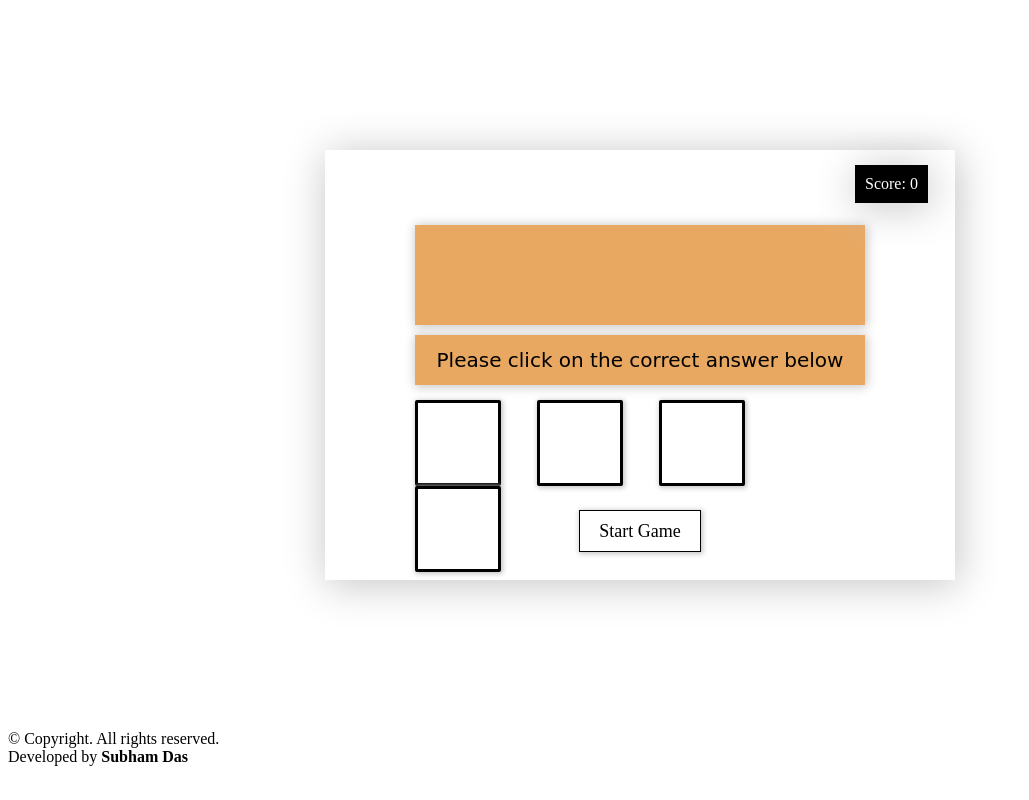
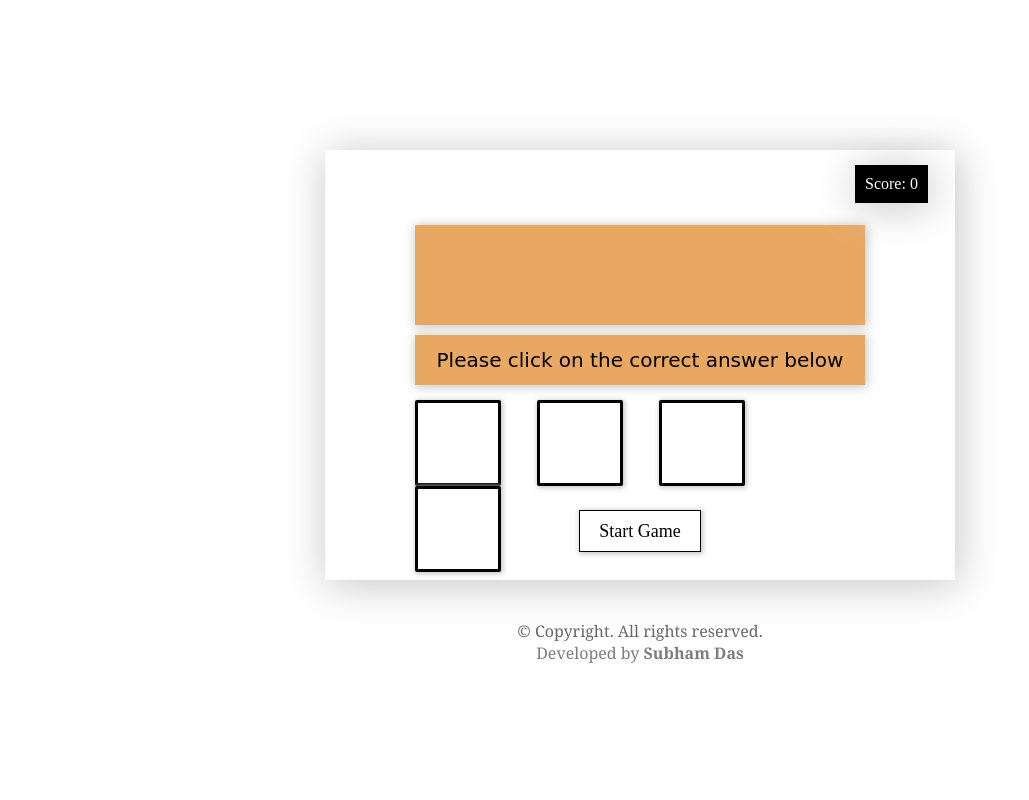
Before and after one commit to das-jishu/code, a plain HTML site: page index.html in a window 1280 px wide. Shown: the whole page, without its empty margins (0-1029 px from the left). Drawn offline with Linux system fonts and the light colour scheme.

Commit message:
Update style.css

```diff
--- a/style.css
+++ b/style.css
@@ -10,7 +10,7 @@ html {
     box-shadow: 2px 4px 40px 1px #c6c6c6;
     -moz-box-shadow: 2px 4px 40px 1px #c6c6c6;
     -webkit-box-shadow: 2px 4px 40px 1px #c6c6c6;
-    margin: 150px auto;
+    margin: 150px auto 40px auto;
     padding: 15px 15px;
     position: relative;
 }
@@ -184,3 +184,35 @@ html {
     display: none;
     z-index: 2;
 }
+
+#footerself {
+    text-align: center;
+    width: 250px;
+    /* border: 2px solid black; */
+    margin: 0px auto 0px auto;
+    font-family: Cambria, Cochin, Georgia, Times, 'Times New Roman', serif;
+    color: #666666;
+}
+
+#footerself2 {
+    text-align: center;
+    width: 250px;
+    /* border: 2px solid black; */
+    margin: 0px auto 0px auto;
+    font-family: Cambria, Cochin, Georgia, Times, 'Times New Roman', serif;
+    color: #7d7d7d;
+}
+
+#self {
+    cursor: pointer;
+    transition: all 0.2s;
+    -webkit-transition: all 0.2s;
+    -moz-transition: all 0.2s;
+    -o-transition: all 0.2s;
+    -ms-transition: all 0.2s;
+}
+
+#self:hover {
+    color: black;
+    text-decoration: underline;
+}
```
